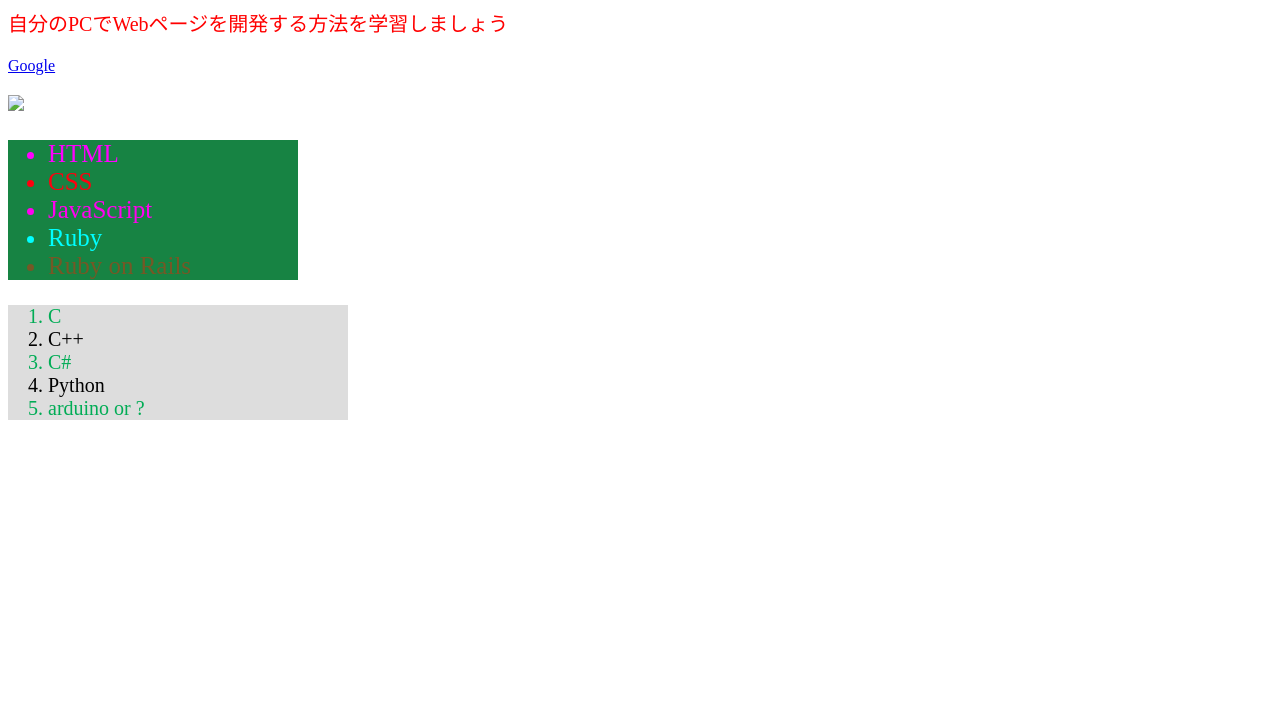
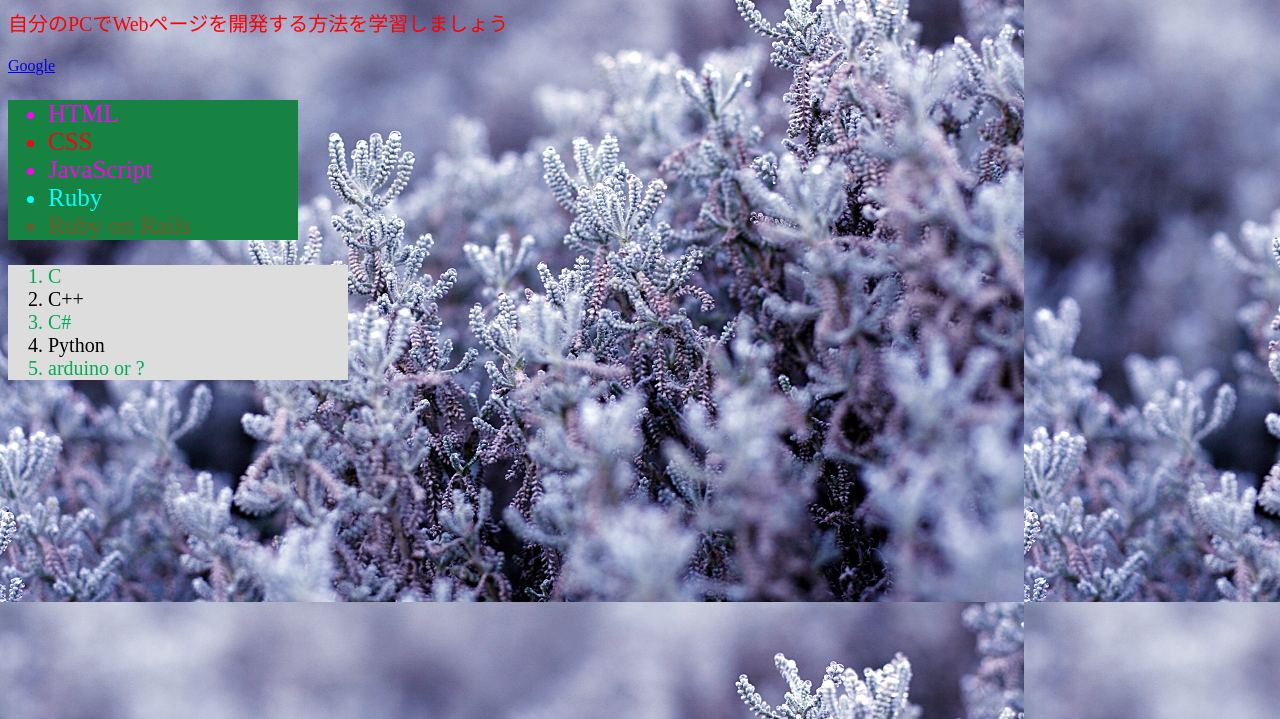
Before and after one commit to shinon8/-, a plain HTML site: page index.html in a window 1280 px wide. Shown: the part 81-800 px from the top of the page. Drawn offline with Linux system fonts and the light colour scheme; files whose address does not match are found by name.

Commit message:
Update index.html

```diff
--- a/index.html
+++ b/index.html
@@ -14,15 +14,16 @@
     <!--urlの変数でリンクを簡単に変更したい-->
     <a href="https://www.google.co.jp/"> Google</a>
 
+    <!--
     <p></p>
-    <img src=”a.png”>
+    <img src=”image\a.png”>
 
     <p></p>
-
+    -->
 
   </head>
 
-  <body>
+  <body background="/Users/t_sakayanagi/Desktop/web_lesson/image/a.png">
     <div class="header">
 
     </div>
```
